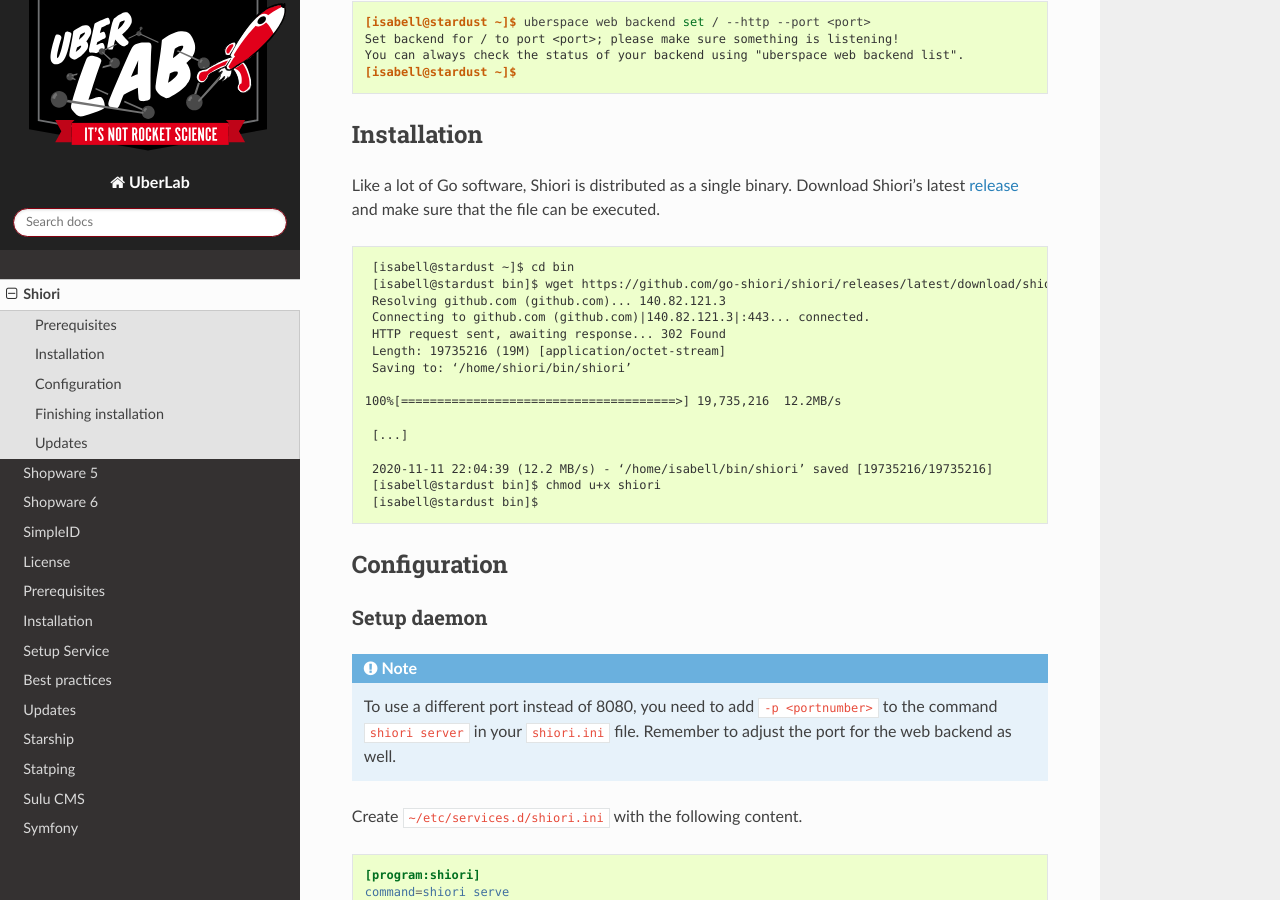
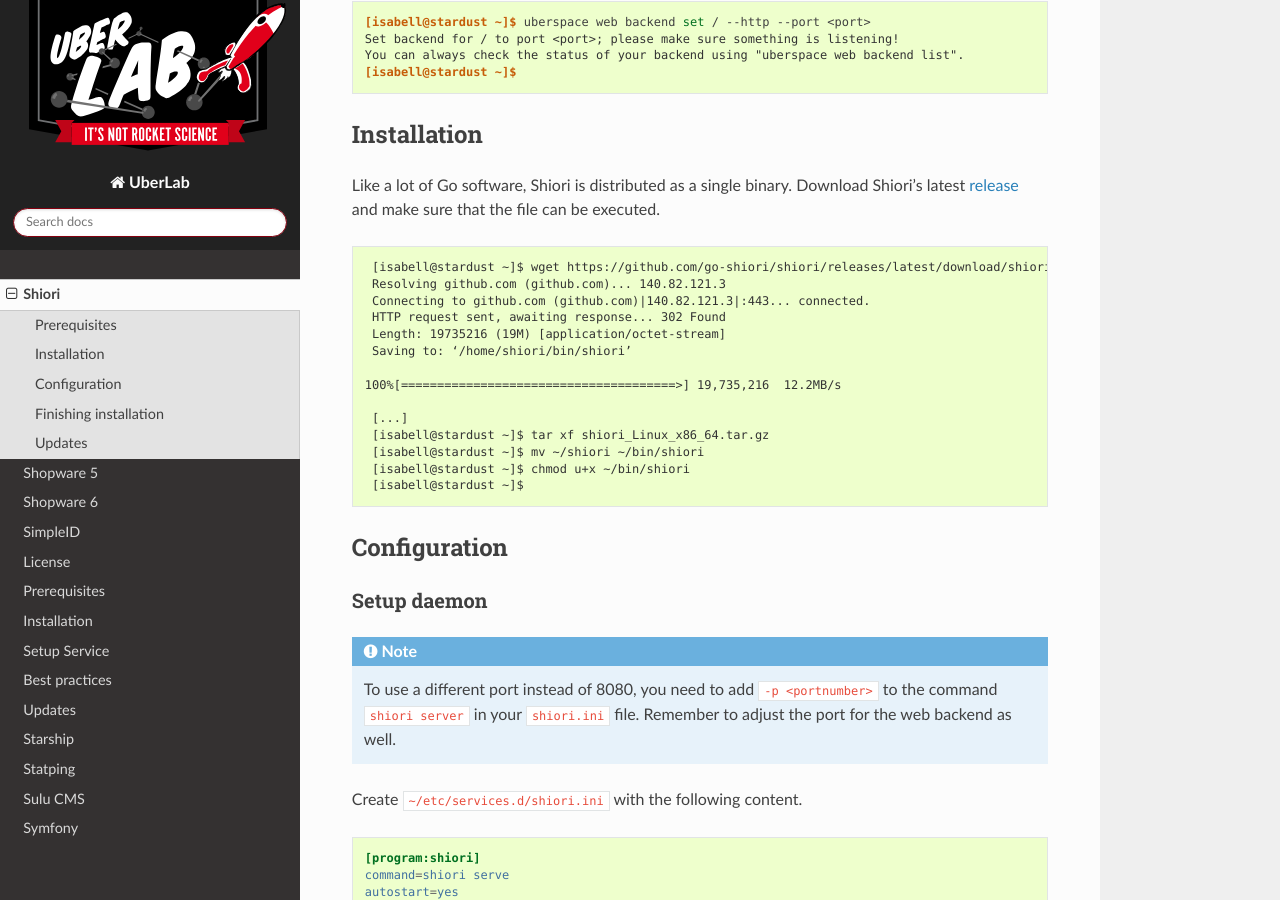
Before and after one commit to Uberspace/lab, a Sphinx documentation site: the page built from source/guide_shiori.rst, in a window 1280 px wide and 900 px high, scrolled down 1321 px. Built offline with Sphinx 7.4.7 and the Read the Docs theme 2.0.0, drawn with Linux system fonts in a browser that asks for light colours.

Commit message:
Update guide_shiori.rst
adjust to style guide

```diff
--- a/source/guide_shiori.rst
+++ b/source/guide_shiori.rst
@@ -39,8 +39,7 @@
 
 .. code-block:: console
 
-  [isabell@stardust ~]$ cd bin
-  [isabell@stardust bin]$ wget https://github.com/go-shiori/shiori/releases/latest/download/shiori_Linux_x86_64.tar.gz && && tar xf shiori_Linux_x86_64.tar.gz && rm LICENSE README.md shiori_Linux_x86_64.tar.gz
+  [isabell@stardust ~]$ wget https://github.com/go-shiori/shiori/releases/latest/download/shiori_Linux_x86_64.tar.gz
   Resolving github.com (github.com)... 140.82.121.3
   Connecting to github.com (github.com)|140.82.121.3|:443... connected.
   HTTP request sent, awaiting response... 302 Found
@@ -50,10 +49,10 @@
  100%[======================================>] 19,735,216  12.2MB/s
 
   [...]
-
-  2020-11-11 22:04:39 (12.2 MB/s) - ‘/home/isabell/bin/shiori’ saved [19735216/19735216]
-  [isabell@stardust bin]$ chmod u+x shiori
-  [isabell@stardust bin]$
+  [isabell@stardust ~]$ tar xf shiori_Linux_x86_64.tar.gz
+  [isabell@stardust ~]$ mv ~/shiori ~/bin/shiori
+  [isabell@stardust ~]$ chmod u+x ~/bin/shiori
+  [isabell@stardust ~]$
 
 Configuration
 =============
```
